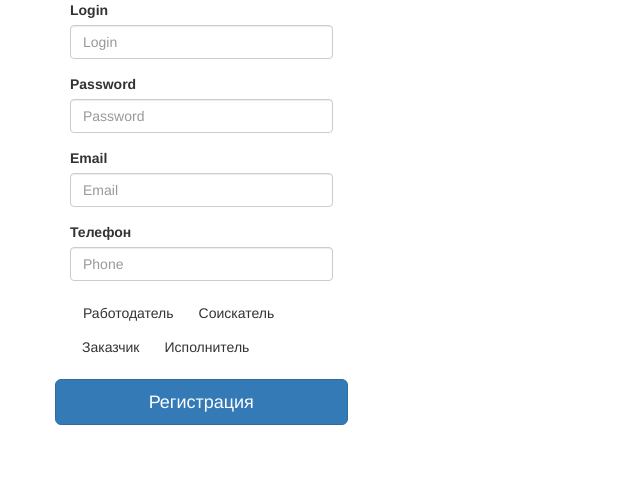
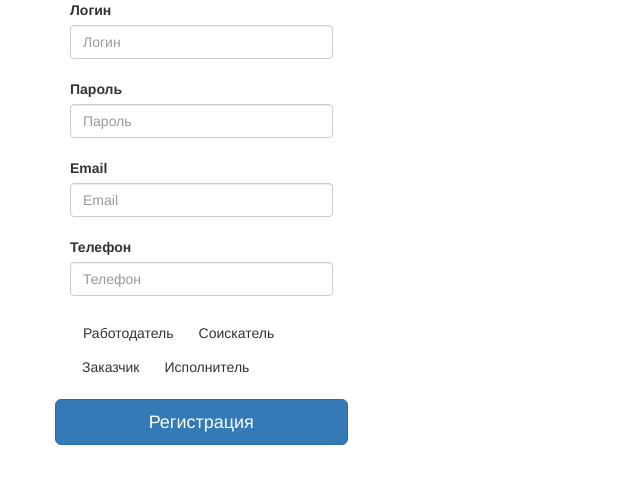
Before and after one commit to mihalichpalich/KR_BD, a Flask app: page /sign_up in a window 1280 px wide. Shown: the top 484 px of the page, without its empty margins (0-640 px from the left). Run offline with Flask 2, Linux system fonts and the light colour scheme; some libraries are stand-ins or nearby versions.

Commit message:
переделал форму для регистрации во wtforms

```diff
--- a/app.py
+++ b/app.py
@@ -27,17 +27,14 @@ def index():
 # регистрация
 @app.route('/sign_up', methods=['GET', 'POST'])
 def signUp():
-    if request.method == 'POST':
-        login = request.form.get('username')
-        password = request.form.get('password')
-        status = request.form.get('status')
-        email = request.form.get('email')
-        phone = request.form.get('phone')
+    form = SignUpForm()
 
-        if login == '' or password == '' or email == '' or phone == '':
-            return render_template("sign_up.html", message='Пожайлуста, заполните все поля')
-        elif status == '':
-            return render_template("sign_up.html", message='Пожайлуста, выберите свой статус')
+    if form.validate_on_submit():
+        login = form.login.data
+        password = form.password.data
+        status = form.status.data
+        email = form.email.data
+        phone = form.phone.data
 
         passwordHash = generate_password_hash(password)
 
@@ -47,14 +44,10 @@ def signUp():
             return redirect(url_for('success'))
         except psycopg2.errors.UniqueViolation:
             conn.rollback()
-            return render_template("sign_up.html", message='Пользователь с данным логином, email или телефоном уже существует!')
-        except psycopg2.errors.StringDataRightTruncation:
-            conn.rollback()
-            return render_template("sign_up.html", message='Логин должен состоять не более чем из 15 символов!')
-    return render_template("sign_up.html")
+            return render_template("sign_up.html", message='Пользователь с данным логином, email или телефоном уже существует!', form=form)
+    return render_template("sign_up.html", form=form)
 
 # успешная регистрация
-# убрать метод get когда все будет готово
 @app.route('/success', methods=['GET', 'POST'])
 def success():
     return render_template("success.html")
--- a/forms.py
+++ b/forms.py
@@ -1,6 +1,13 @@
 from flask_wtf import FlaskForm
-from wtforms import StringField, PasswordField
+from wtforms import StringField, PasswordField, RadioField
 from wtforms.validators import InputRequired, Length
+
+class SignUpForm(FlaskForm):
+    login = StringField('Логин', validators=[InputRequired('Не введен логин'), Length(max=15, message='Логин не должен превышать 15 символов')])
+    password = PasswordField('Пароль', validators=[InputRequired('Не введен пароль')])
+    email = StringField('Email', validators=[InputRequired("Не введен email")])
+    phone = StringField('Телефон', validators=[InputRequired('Не введен телефон')])
+    status = RadioField('Выберите статус: ', choices=[('company', 'Работодатель'), ('employee', 'Соискатель'), ('customer', 'Заказчик'), ('performer', 'Исполнитель')])
 
 class LoginForm(FlaskForm):
     login = StringField('Логин', validators=[InputRequired('Не введен логин')])
--- a/templates/_render_field.html
+++ b/templates/_render_field.html
@@ -9,3 +9,14 @@
         </ul>
     </div>
 {% endmacro %}
+
+{% macro render_radio_field(field) %}
+    <div class="btn-group btn-group-toggle form-group" data-toggle="buttons">
+        {% for subfield in field %}
+            <label class="btn btn-secondary">
+                {{ subfield }}
+                {{ subfield.label.text }}
+            </label>
+        {% endfor %}
+    </div>
+{% endmacro %}
--- a/templates/sign_up.html
+++ b/templates/sign_up.html
@@ -1,3 +1,4 @@
+{% from "_render_field.html" import render_field, render_radio_field %}
 {% extends "bootstrap/base.html" %}
 
 {% block title %}Регистрация{% endblock title %}
@@ -7,40 +8,14 @@
         <div class="row justify-content-center">
             <div class="col-xs-3">
                 <form action="{{ url_for('signUp') }}" method="POST">
-                    <div class="form-group">
-                        <label for="login">Login</label>
-                        <input type="text" name="username" class="form-control" id="login" placeholder="Login">
-                    </div>
+                    {{ form.csrf_token }}
 
-                    <div class="form-group">
-                        <label for="password">Password</label>
-                        <input type="password" name="password" class="form-control" id="password" placeholder="Password">
-                    </div>
+                    {{ render_field(form.login, placeholder=form.login.label.text)}}
+                    {{ render_field(form.password, placeholder=form.password.label.text)}}
+                    {{ render_field(form.email, placeholder=form.email.label.text)}}
+                    {{ render_field(form.phone, placeholder=form.phone.label.text)}}
 
-                    <div class="form-group">
-                        <label for="email">Email</label>
-                        <input type="email" name="email" class="form-control" id="email" placeholder="Email">
-                    </div>
-
-                    <div class="form-group">
-                        <label for="phone">Телефон</label>
-                        <input type="text" name="phone" class="form-control" id="phone" placeholder="Phone">
-                    </div>
-
-                    <div class="btn-group btn-group-toggle form-group" data-toggle="buttons">
-                        <label class="btn btn-secondary">
-                            <input type="radio" name="status" id="status1" autocomplete="off" value="company">Работодатель
-                        </label>
-                        <label class="btn btn-secondary">
-                            <input type="radio" name="status" id="status2" autocomplete="off" value="employee">Соискатель
-                        </label>
-                        <label class="btn btn-secondary">
-                            <input type="radio" name="status" id="status3" autocomplete="off" value="customer">Заказчик
-                        </label>
-                        <label class="btn btn-secondary">
-                            <input type="radio" name="status" id="status4" autocomplete="off" value="performer">Исполнитель
-                        </label>
-                    </div>
+                    {{ render_radio_field(form.status) }}
 
                     <div class="row justify-content-end">
                         <button type="submit" class="btn btn-primary btn-lg btn-block">Регистрация</button>
```
